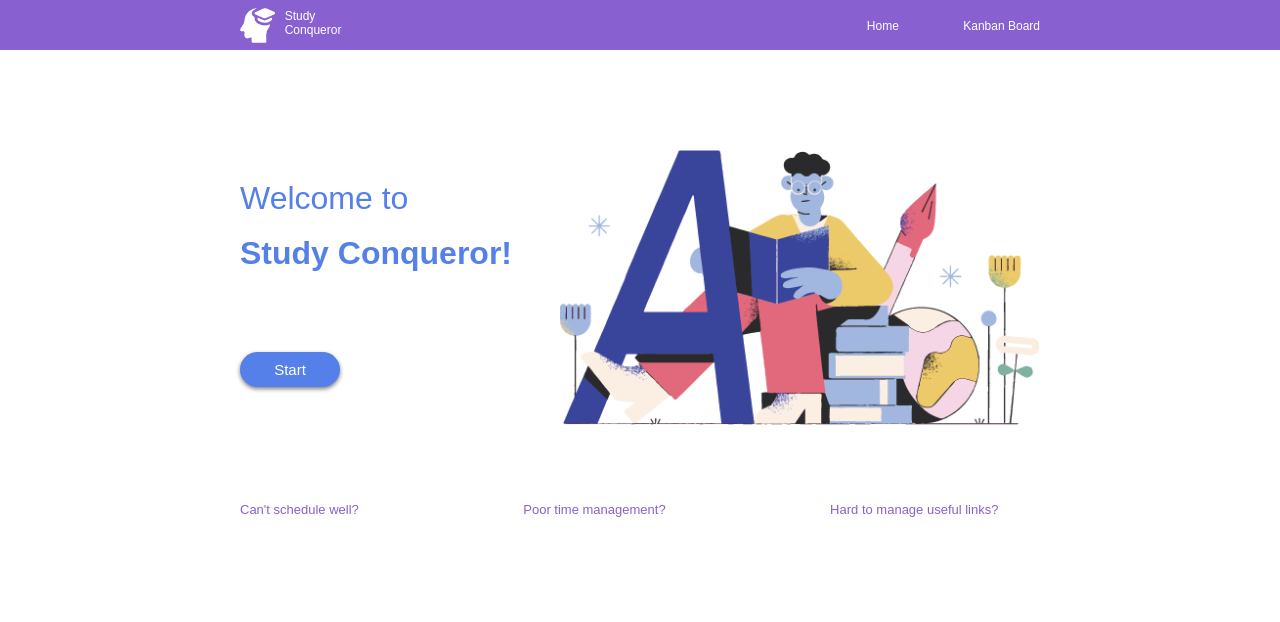
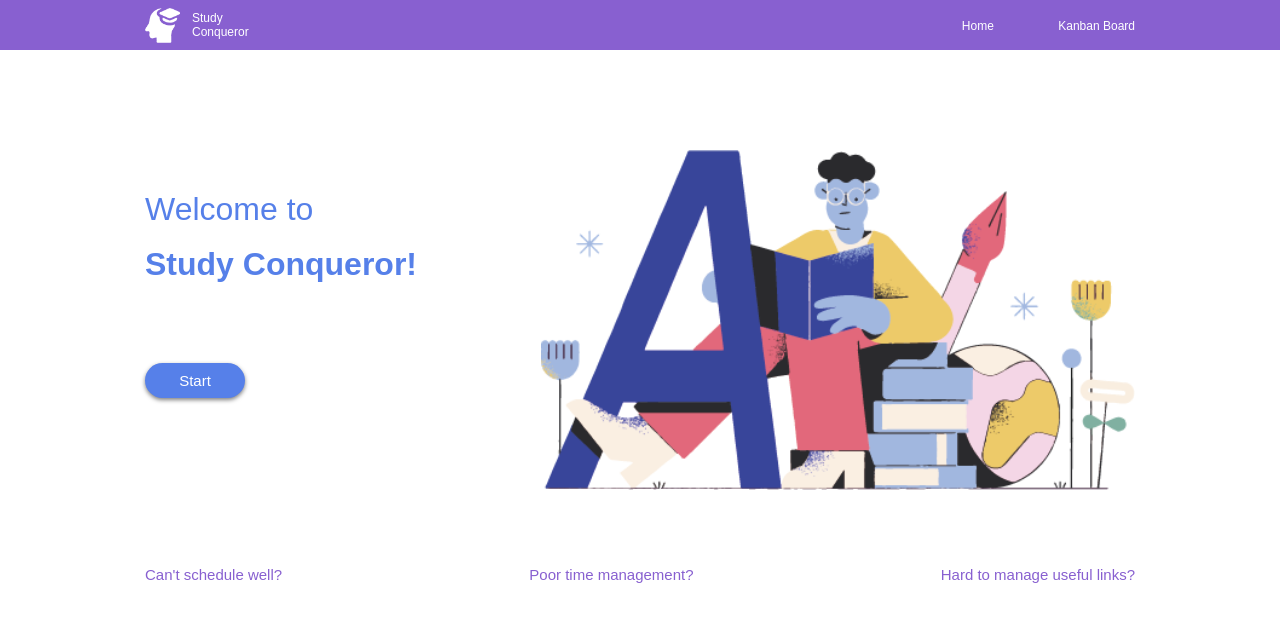
Before and after one commit to Yatin6/studbud, a website: page public/index.html in a window 1280 px wide. Drawn offline with Linux system fonts and the light colour scheme.

Commit message:
re-arrange the index page by using flex

```diff
--- a/public/header.css
+++ b/public/header.css
@@ -21,7 +21,7 @@ button:hover{
     z-index: 0;
 }
 .fixed_Width {
-    width: 900px;
+    width: 1000px;
     margin: 0 auto;
 }
 #logo {
@@ -86,7 +86,7 @@ a {
 .musicplayer{
     background-color: #8860D0;
     margin:0 auto;
-    width:450px;
+    width:440px;
     display:grid;
     grid-template-columns: 1fr 2fr 0.8fr;
     color:white;
@@ -95,7 +95,7 @@ a {
     padding:5px 0px;
     border-radius:20px;
     position: relative;
-    top:10px;
+    top:9px;
 }
 .control, #current{
     height: 100%;
@@ -106,6 +106,7 @@ a {
 .musicplayer .iconfont{
     font-size:12px;
     margin:0 5px;
+    color:white;
 }
 .musicplayer .iconfont:nth-child(1){
     font-size: 20px;
@@ -123,7 +124,7 @@ a {
 }
 .bar{
     --space:-2px;
-    background-color: #24242424;
+    background-color: #00000024;
     overflow: hidden;
     top:var(--space);
     bottom:var(--space);
--- a/public/index.css
+++ b/public/index.css
@@ -1,77 +1,85 @@
+/* clear the preset of the website and set the default font as sans-serif */
 * {
     margin: 0;
     padding: 0;
     font-family: sans-serif;
 }
-
+/* top purple bar */
 #top_Bar {
     height: 50px;
     background-color: #8860D0;
     margin-bottom: 100px;
 }
 
+/* set the width of the page */
 .fixed_Width {
-    width: 800px;
+    box-sizing: border-box;
+    width: 1000px;
+    height: 100%;
     margin: 0 auto;
-}
-#logo {
-    margin:7.5px 0;
-    height: 35px;
-    float: left;
+    padding:0 5px;
+    display: flex;
+    justify-content: space-between;
+    align-items: center;
 }
 
-#brand {
-    float: left;
-    margin:9px 10px;
+#logo {
+    margin-right:12px;
+    width: 35px;
 }
 
-.brand_Name {
-    display: block;
+.bar_Left{
+    display:flex;
+    height: 35px;
+}
+
+.brand{
+    display: flex;
+    justify-content: center;
+    flex-direction: column;
+
+}
+.brand a{
     color: white;
     font-size: 12px;
 }
 
 #menu {
-    float: right;
+    display: flex;
+    align-items: center;
+    justify-content: start;
 }
 
 a {
     text-decoration: none;
 }
 
-#menu ul {
+.menu ul {
     list-style: none;
 }
 
-#menu ul li {
+.menu ul li {
     display: inline;
-    line-height: 50px;
 }
 
-#menu ul li:first-child {
-    padding-right: 60px;
+.menu ul li:first-child {
+    margin-right: 60px;
 }
 
-#menu ul li a {
+.menu ul li a {
     color: white;
     font-size: 12px;
 }
-.aa{
-    width:40px;
-    height: 50px;
-    background-color:#612cc1;
-    display: none;
-    float: left;
-    position:relative;
-    top: 0px;
-    left:38px;
-}
-#menu ul li a:hover{
+
+.menu ul li a:hover{
     background-color: white;
     color:#8860D0;
 }
+.middle{
+    display: flex;
+    justify-content: space-between;
+}
 #index_Left {
-    float: left;
     margin-top: 30px;
 }
 
@@ -104,24 +112,14 @@ a {
 
 #illustration {
     width: 60%;
-    float: right;
 }
 
 .bottom {
-    position:absolute;
-    top:500px;
-
+    margin-top: 80px;
+    height:10px;
+    color: #8860D0;
+    font-size: 15px;
+    display: flex;
+    justify-content: space-between;
+    align-items: center;
 }
-
-.bottom p {
-    color: #8860D0;
-    font-size: 13px;
-    display: inline;
-
-}
-.bottom p:nth-child(1){
-    margin-right: 80px;
-}
-.bottom p:nth-last-child(-n+2){
-    margin:0px 80px;
-}
--- a/public/index.html
+++ b/public/index.html
@@ -12,12 +12,14 @@
 <body>
     <header id="top_Bar">
         <div class="fixed_Width">
+            <div class="bar_Left">
                 <a href="index.html"><img id="logo" src="./Images/logo.png"></a>
-                <div id="brand">
-                <a class="brand_Name" href="index.html">Study</a>
-                <a class="brand_Name" href="index.html">Conqueror</a>
+                <div class="brand">
+                    <a href="index.html">Study</a>
+                    <a href="index.html">Conqueror</a>
                 </div>
-            <nav id="menu">
+            </div>
+            <nav class="menu">
                 <ul>
                     <li>
                         <a href="index.html">Home</a>
@@ -29,18 +31,18 @@
             </nav>
         </div>
     </header>
-    <div class="fixed_Width">
+    <div class="middle fixed_Width">
         <div id="index_Left">
             <h1 class="title">Welcome to</h1><br>
             <h1 class="title bolder">Study Conqueror!</h1>
             <a href="kanban_Board.html"><button>Start</button></a>
         </div>
         <img id="illustration" src="./Images/main_Illustration.png">
-        <div class="bottom">
-            <p>Can't schedule well?</p>
-            <p>Poor time management?</p>
-            <p>Hard to manage useful links?</p>
     </div>
+    <div class="bottom fixed_Width">
+        <span>Can't schedule well?</span>
+        <span>Poor time management?</span>
+        <span>Hard to manage useful links?</span>
     </div>
 </body>
 
```
Also changed, not shown: public/add_Link.css (+0 -13 lines), public/kanban_Board.html (+1 -1 lines), public/task.css (added, +62 -0 lines), public/task.html (added, +60 -0 lines). Lines whose indentation alone changed are shown as unchanged.
